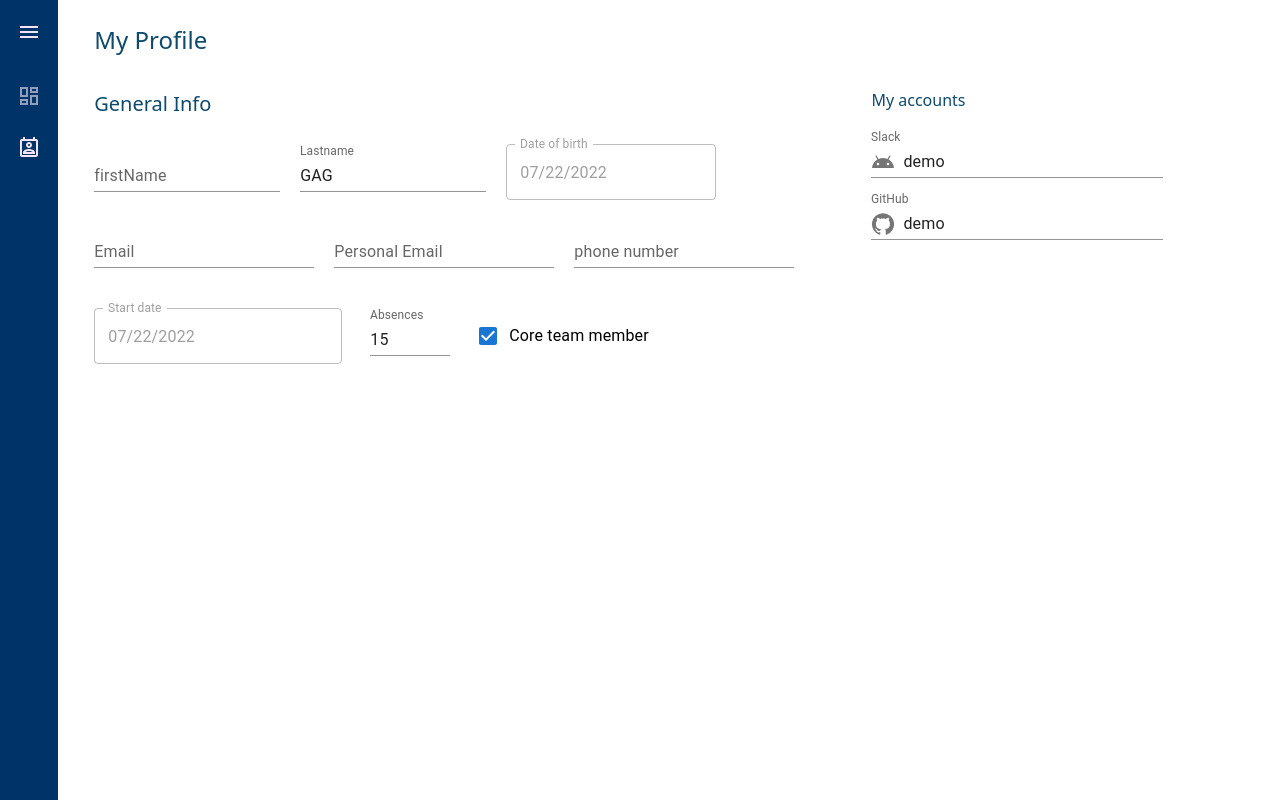
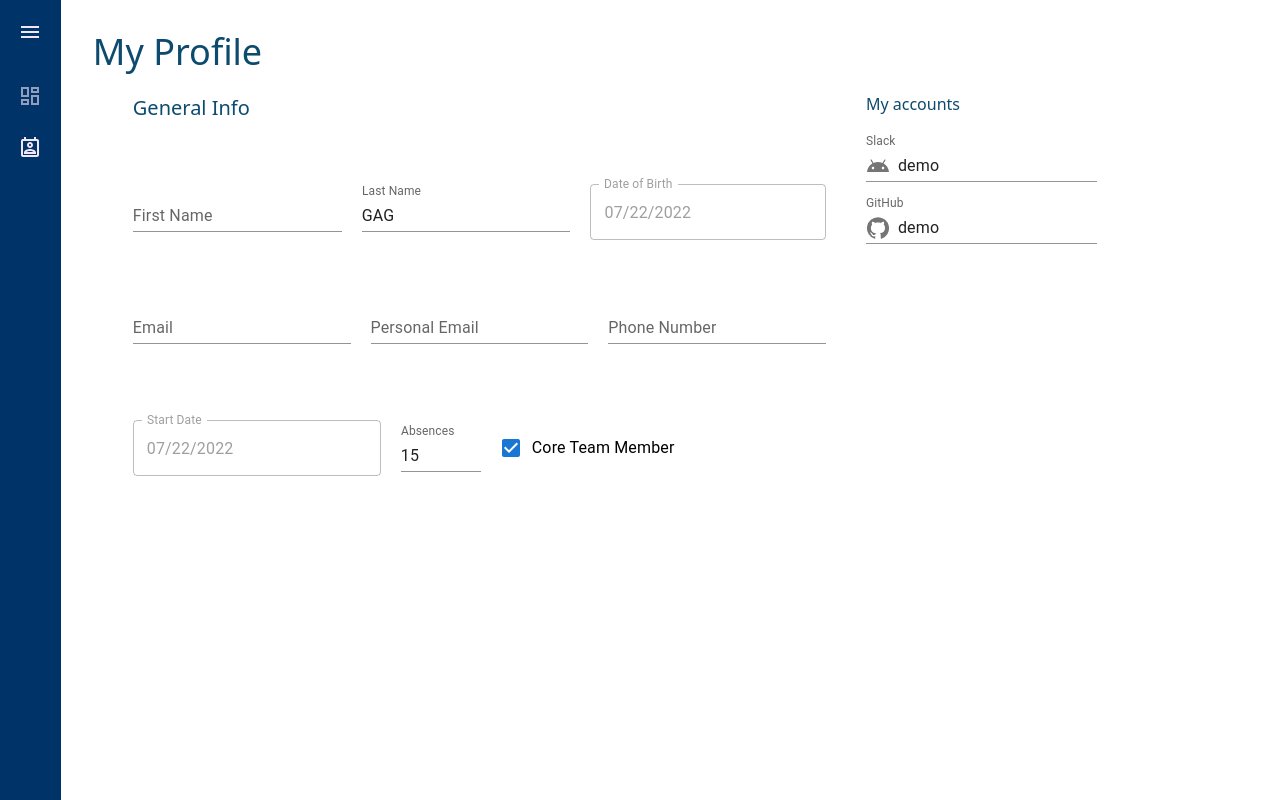
Before and after one commit to DavidKhachatryan02/task-2-front, a React (Vite) app: page / in a window 1280 px wide. Built offline with nearby package versions, Linux system fonts and the light colour scheme.

Commit message:
added resposibility to homepage

```diff
--- a/src/modules/HomePage/components/GeneralInfo/index.jsx
+++ b/src/modules/HomePage/components/GeneralInfo/index.jsx
@@ -1,9 +1,9 @@
-import UserAccounts from "../UserAccounts";
-import UserMainInfo from "../UserMainInfo";
+import UserAccounts from '../UserAccounts';
+import UserMainInfo from '../UserMainInfo';
 
-const styles={
-  container:"h-1/3 flex mb-10 "
-}
+const styles = {
+  container: 'flex flex-col md:flex-row mb-10  md:mb-0', // Adjusted flex layout for responsive behavior
+};
 
 const GeneralInfo = (user) => {
   return (
--- a/src/modules/HomePage/components/HomeWidget/index.jsx
+++ b/src/modules/HomePage/components/HomeWidget/index.jsx
@@ -2,7 +2,7 @@ import NavBar from "../NavBar";
 import UserInfo from "../UserInfo";
 
 const styles = {
-  container: "h-screen flex flex-row",
+  container: "h-screen flex flex-row    	 ",
 };
 
 const HomeWidget = () => {
--- a/src/modules/HomePage/components/UserAccounts/index.jsx
+++ b/src/modules/HomePage/components/UserAccounts/index.jsx
@@ -3,7 +3,7 @@ import AndroidIcon from "@mui/icons-material/Android";
 import GitHubIcon from "@mui/icons-material/GitHub";
 
 const styles = {
-  container: "flex flex-col gap-3.5 w-1/4",
+  container: "flex flex-col gap-3.5 xl:w-1/5 ",
   title: "text-sky-900 text-base font-medium leading-loose",
 };
 
--- a/src/modules/HomePage/components/UserInfo/index.jsx
+++ b/src/modules/HomePage/components/UserInfo/index.jsx
@@ -34,9 +34,9 @@ const user = {
 };
 
 const styles = {
-  container:"w-full flex flex-col ml-9 mr-5 mt-4 gap-5	",
-  title:"text-sky-900 text-2xl font-medium leading-loose"
-}
+  container: 'w-full md:flex-row items-start md:items-center md:justify-between px-4 md:px-8 py-6 md:py-8 ',
+  title: 'text-sky-900 text-3xl md:text-4xl font-medium leading-loose mb-4',
+};
 
 const UserInfo = () => {
   return (
--- a/src/modules/HomePage/components/UserMainInfo/index.jsx
+++ b/src/modules/HomePage/components/UserMainInfo/index.jsx
@@ -1,16 +1,15 @@
-import { TextField, FormControlLabel, Checkbox } from "@mui/material";
-import { DatePicker, LocalizationProvider } from "@mui/x-date-pickers";
-import { AdapterDayjs } from "@mui/x-date-pickers/AdapterDayjs";
-import dayjs from "dayjs";
-
+import { TextField, FormControlLabel, Checkbox } from '@mui/material';
+import { DatePicker, LocalizationProvider } from '@mui/x-date-pickers';
+import { AdapterDayjs } from '@mui/x-date-pickers/AdapterDayjs';
+import dayjs from 'dayjs';
 
 const styles = {
-  mainContainer: "w-2/3 flex flex-col gap-5 ",
-  title: "text-sky-900 text-xl font-medium leading-loose",
-  firstRow: "flex w-4/5 gap-5",
-  secondRow: "flex gap-5",
-  thirdRow: "flex gap-7 w-5/7 mt-5 ",
-  Absences: " w-20",
+  mainContainer: 'flex flex-col gap-14 mx-10 xl:w-3/5 xl:mr-10 ',
+  title: 'text-sky-900 text-xl font-medium leading-loose',
+  firstRow: 'flex flex-col md:flex-row gap-5',
+  secondRow: 'flex flex-col md:flex-row gap-5',
+  thirdRow: 'flex flex-col md:flex-row gap-5 md:items-center mt-5',
+  Absences: 'w-20',
 };
 
 const UserMainInfo = (user) => {
@@ -21,21 +20,17 @@ const UserMainInfo = (user) => {
       <div className={styles.mainContainer}>
         <p className={styles.title}>General Info</p>
         <div className={styles.firstRow}>
-          <TextField label="firstName" variant="standard" />
-          <TextField label="Lastname" variant="standard" value="GAG" />
-          <DatePicker disabled label="Date of birth" value={parsedStartDate} />
+          <TextField label="First Name" variant="standard" />
+          <TextField label="Last Name" variant="standard" value="GAG" />
+          <DatePicker disabled label="Date of Birth" value={parsedStartDate} />
         </div>
         <div className={styles.secondRow}>
           <TextField label="Email" variant="standard" />
-          <TextField label="Personal Email" variant="standard"  />
-          <TextField label="phone number" variant="standard" type="number" />
+          <TextField label="Personal Email" variant="standard" />
+          <TextField label="Phone Number" variant="standard" type="number" />
         </div>
         <div className={styles.thirdRow}>
-          <DatePicker
-          disabled
-            label="Start date"
-            value={parsedStartDate}
-          />
+          <DatePicker disabled label="Start Date" value={parsedStartDate} />
           <TextField
             className={styles.Absences}
             label="Absences"
@@ -45,7 +40,7 @@ const UserMainInfo = (user) => {
           />
           <FormControlLabel
             control={<Checkbox checked={true} />}
-            label=" Core team member"
+            label="Core Team Member"
           />
         </div>
       </div>
```
